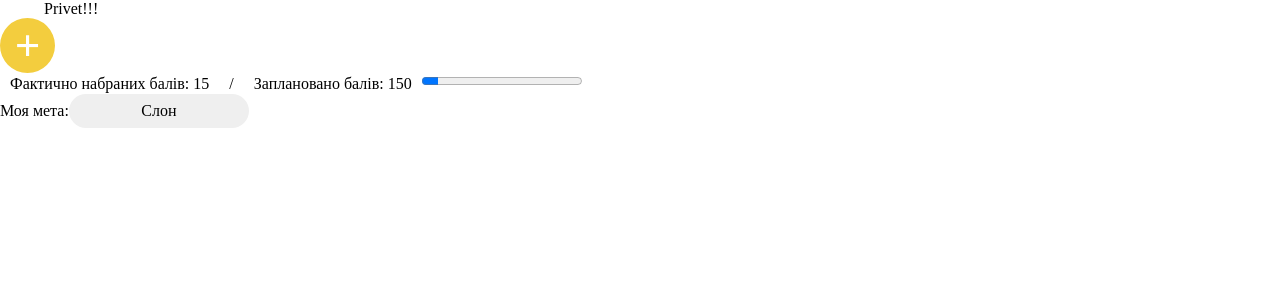
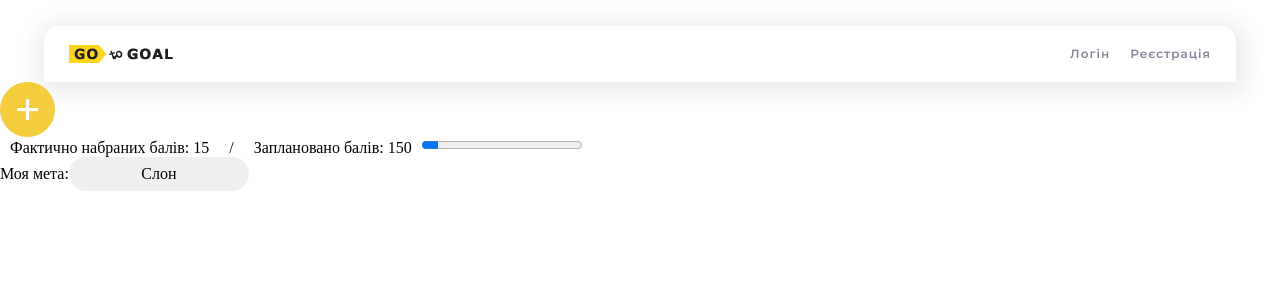
Before and after one commit to Serhii-Zuiev/Go-to-goal, a React (Create React App) app: page / in a window 1280 px wide. Shown: the top 300 px of the page. Built offline with nearby package versions, Linux system fonts and the light colour scheme.

Commit message:
first itaration of header

```diff
--- a/src/components/App.js
+++ b/src/components/App.js
@@ -1,14 +1,17 @@
 import React from "react";
 import styles from "./app.module.css";
+import AuthPage from "./pages/auth-page/AuthPage";
 import TasksPage from "./pages/tasks-page/TasksPage";
 
 function App() {
-  return(
-  <>
-    <div className={styles.appContainer}>Privet!!!</div>
-    <TasksPage/>
-  </>
-  )
+  return (
+    <>
+      <div className={styles.appContainer}>
+        <AuthPage />
+      </div>
+      <TasksPage />
+    </>
+  );
 }
 
 export default App;
--- /dev/null
+++ b/src/components/header/Header.js
@@ -0,0 +1,27 @@
+import React from "react";
+import styles from "./header.module.css";
+import logo from "../../assets/images/logo.png";
+
+const Header = () => {
+  let content = (
+    <>
+      <img src={logo} alt="Лого" />
+    </>
+  );
+
+  if (window.innerWidth > 767) {
+    content = (
+      <>
+        <img src={logo} alt="Лого" />
+        <div>
+          <button className={styles.logInBtn}>Логін</button>
+          <button className={styles.registerBtn}>Реєстрація</button>
+        </div>
+      </>
+    );
+  }
+
+  return <header className={styles.header}>{content}</header>;
+};
+
+export default Header;
--- /dev/null
+++ b/src/components/header/header.module.css
@@ -0,0 +1,41 @@
+.header {
+  width: 100%;
+  background-color: rgb(255, 255, 255);
+}
+
+.registerBtn,
+.logInBtn {
+  height: 20px;
+  background-color: transparent;
+  border: none;
+  font-family: "Montserrat";
+  font-size: 12px;
+  font-weight: 600;
+  letter-spacing: 1px;
+  color: #858598;
+}
+.logInBtn {
+  margin-right: 20px;
+}
+
+@media (max-width: 767px) {
+  .header {
+    padding-top: 75px;
+    padding-bottom: 30px;
+  }
+}
+
+@media (min-width: 768px) {
+  .header {
+
+  box-shadow: 2px 3.464px 23.2px 5.8px rgba(29, 29, 27, 0.1);
+    margin-top: 26px;
+    height: 56px;
+    display: flex;
+    align-items: center;
+    justify-content: space-between;
+    border-top-left-radius: 15px;
+    border-top-right-radius: 15px;
+    padding: 0px 25px;
+  }
+}
--- /dev/null
+++ b/src/components/pages/auth-page/AuthPage.js
@@ -0,0 +1,12 @@
+import React from 'react';
+import Header from '../../header/Header';
+
+const AuthPage = () => {
+    return (
+        <>
+        <Header/>
+        </>
+    );
+}
+
+export default AuthPage;
```
Also changed, not shown: src/assets/images/logo.png (added).
